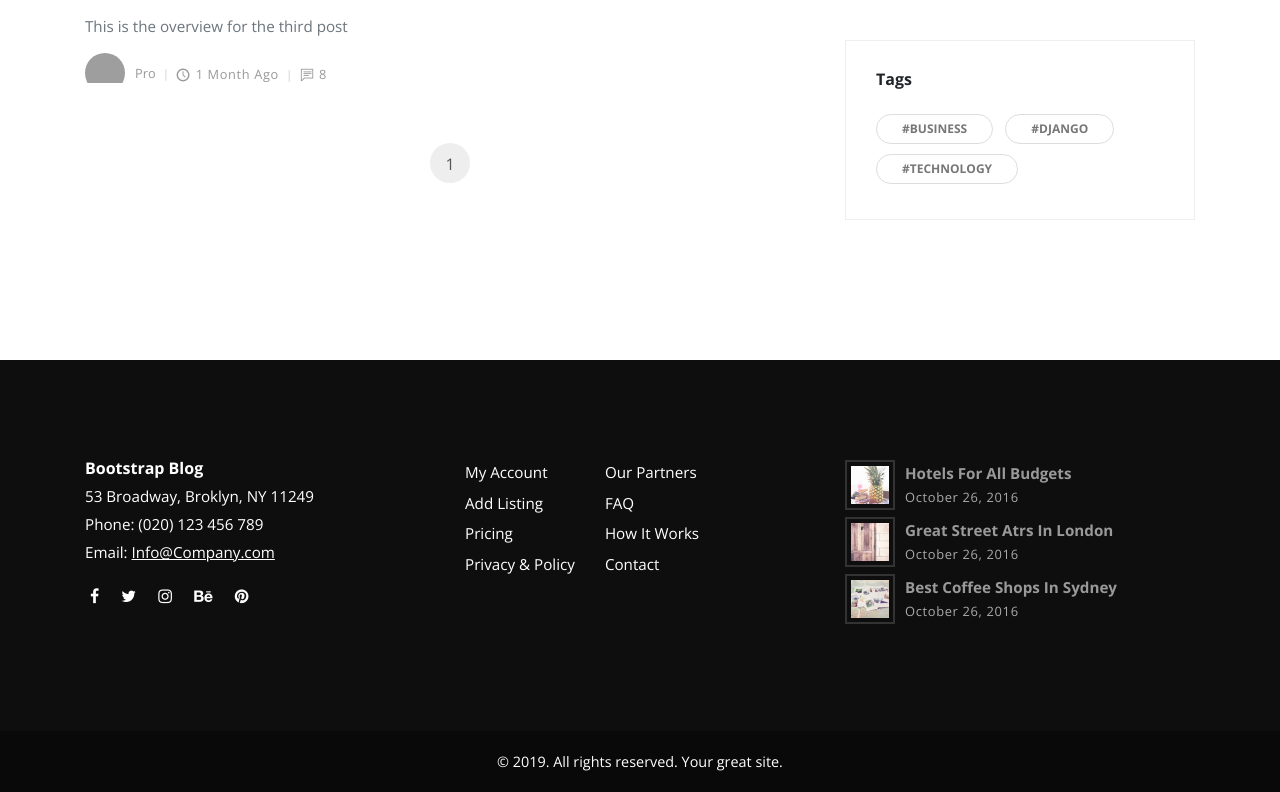
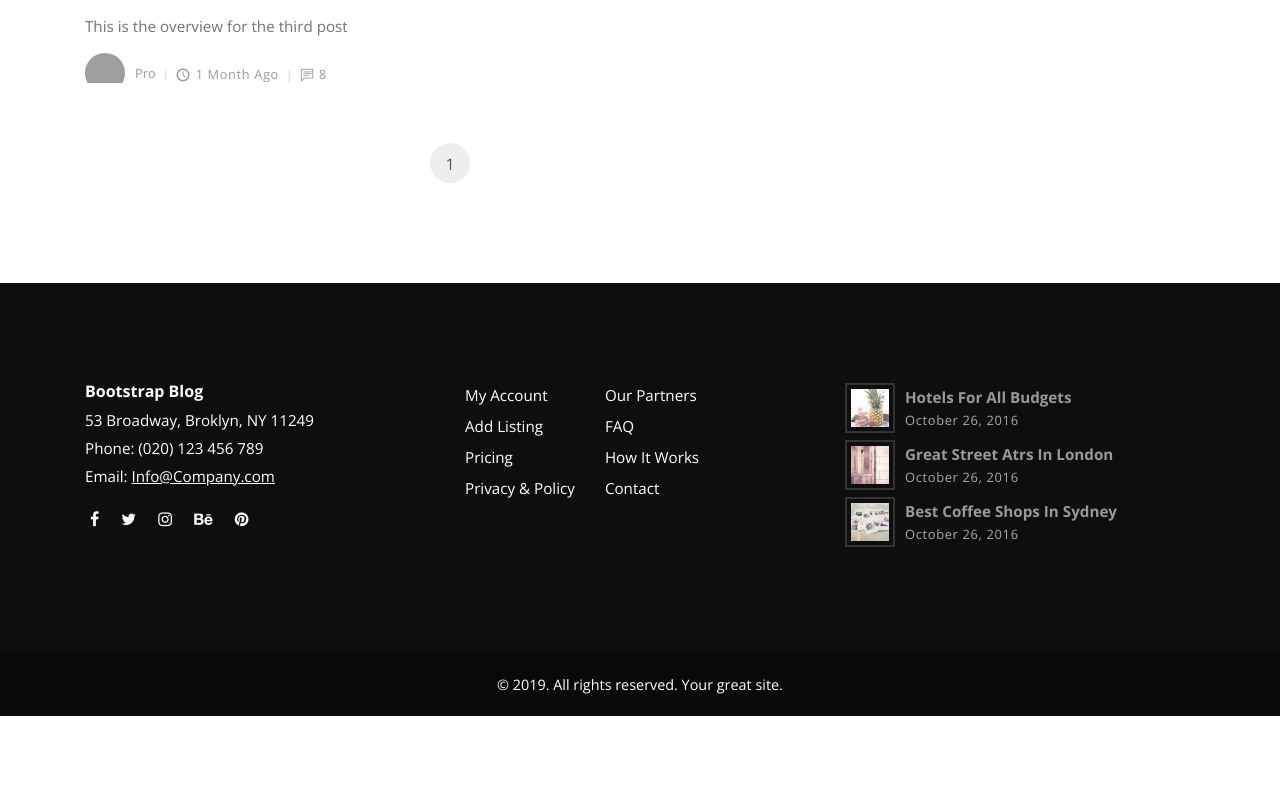
Before and after one commit to noxevolution/My-Blog-using-Django, a Django app: page /blog/ in a window 1280 px wide. Shown: the part 934-1726 px from the top of the page. After the commit the page ends 1650 px from the top, so only its background shows below. Run offline with Django 3.2, Linux system fonts and the light colour scheme; data comes from the database, SQL or seed files in the repository; some libraries are stand-ins or nearby versions; grey boxes are pictures that could not be loaded.

Commit message:
Started working again (after so many days procastination)

```diff
--- a/templates/header.html
+++ b/templates/header.html
@@ -6,9 +6,9 @@
               <div class="close-btn"><i class="icon-close"></i></div>
               <div class="row d-flex justify-content-center">
                 <div class="col-md-8">
-                  <form action="#">
+                  <form action="{% url 'search' %}">
                     <div class="form-group">
-                      <input type="search" name="search" id="search" placeholder="What are you looking for?">
+                      <input type="text" name="q" id="search" placeholder="What are you looking for?">
                       <button type="submit" class="submit"><i class="icon-search-1"></i></button>
                     </div>
                   </form>
@@ -30,8 +30,6 @@
                 </li>
                 <li class="nav-item"><a href="/blog" class="nav-link ">Blog</a>
                 </li>
-                <li class="nav-item"><a href="/post" class="nav-link ">Post</a>
-                </li>
                 <li class="nav-item"><a href="#" class="nav-link ">Contact</a>
                 </li>
               </ul>
--- a/templates/sidebar.html
+++ b/templates/sidebar.html
@@ -43,15 +43,4 @@
       </div>
       {% endfor %}
     </div>
-    <!-- Widget [Tags Cloud Widget]-->
-    <div class="widget tags">
-      <header>
-        <h3 class="h6">Tags</h3>
-      </header>
-      <ul class="list-inline">
-        {% for cat in category_count %}
-        <li class="list-inline-item"><a href="#" class="tag">#{{ cat.categories__title }}</a></li>
-        {% endfor %}
-      </ul>
-    </div>
   </aside>
```
